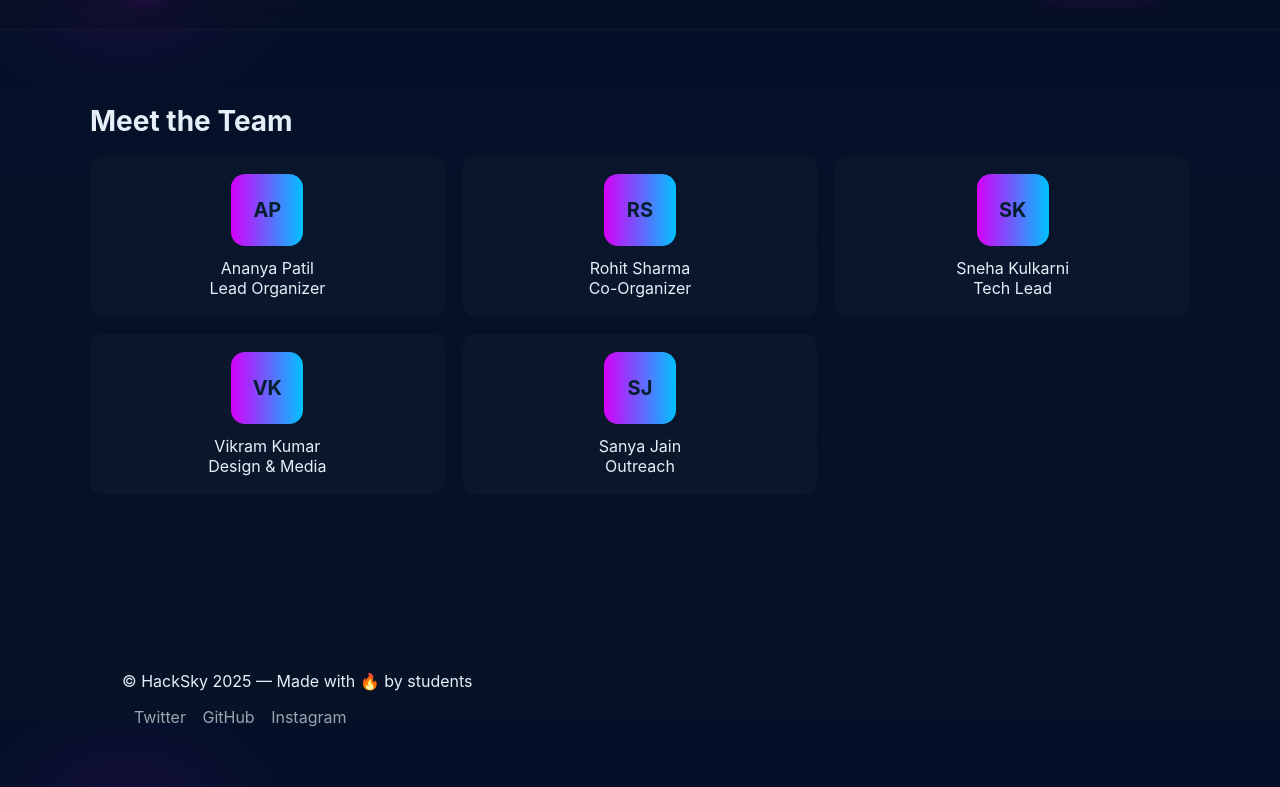
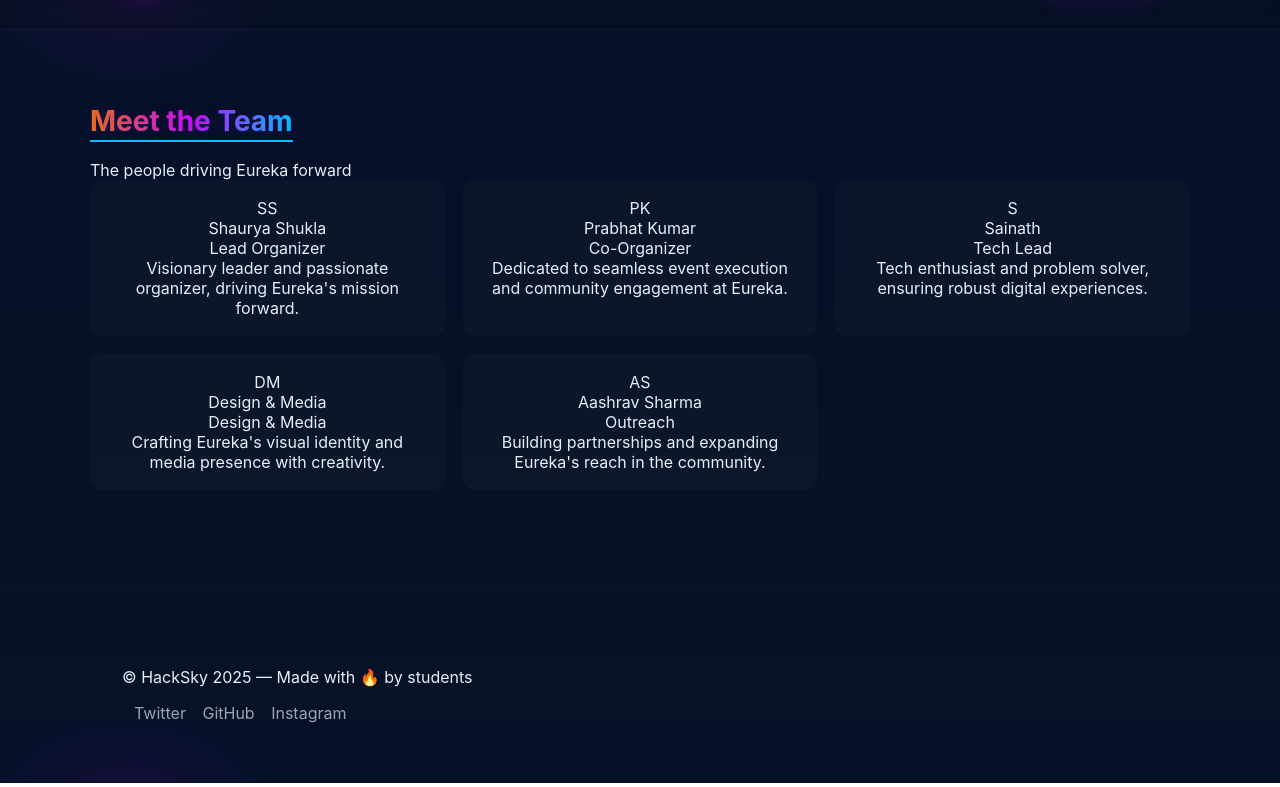
Before and after one commit to JeevithaR3/Eureka_Website, a website: page pages/team.html in a window 1280 px wide. Shown: the part 79-866 px from the top of the page. Drawn offline with Linux system fonts and the light colour scheme.

Commit message:
Update team.html with new team members, roles, and image links. Create /team directory for member photos.

```diff
--- a/pages/team.html
+++ b/pages/team.html
@@ -28,42 +28,38 @@
         </header>
     <main>
         <section class="section container team">
-            <h2 class="section-title reveal">Meet the Team</h2>
+            <h2 class="section-title accent-title glow underline reveal">Meet the Team</h2>
+            <div class="subheading muted reveal delay-1">The people driving Eureka forward</div>
             <div class="team-grid">
-                <div class="person-card reveal">
-                    <div class="avatar avatar-blue">AP</div>
-                    <div class="person-info">
-                        <div class="person-name">Ananya Patil</div>
-                        <div class="person-role">Lead Organizer</div>
-                    </div>
+                <div class="person-card glass reveal">
+                    <div class="avatar-img gradient-border"><img src="../team/shaurya.jpg" alt="Shaurya Shukla" onerror="this.style.display='none';this.parentNode.textContent='SS';"></div>
+                    <div class="person-name">Shaurya Shukla</div>
+                    <div class="person-role role-lead">Lead Organizer</div>
+                    <div class="person-bio">Visionary leader and passionate organizer, driving Eureka's mission forward.</div>
                 </div>
-                <div class="person-card reveal delay-1">
-                    <div class="avatar avatar-pink">RS</div>
-                    <div class="person-info">
-                        <div class="person-name">Rohit Sharma</div>
-                        <div class="person-role">Co-Organizer</div>
-                    </div>
+                <div class="person-card glass reveal delay-1">
+                    <div class="avatar-img gradient-border"><img src="../team/prabhat.jpg" alt="Prabhat Kumar" onerror="this.style.display='none';this.parentNode.textContent='PK';"></div>
+                    <div class="person-name">Prabhat Kumar</div>
+                    <div class="person-role role-lead">Co-Organizer</div>
+                    <div class="person-bio">Dedicated to seamless event execution and community engagement at Eureka.</div>
                 </div>
-                <div class="person-card reveal delay-2">
-                    <div class="avatar avatar-green">SK</div>
-                    <div class="person-info">
-                        <div class="person-name">Sneha Kulkarni</div>
-                        <div class="person-role">Tech Lead</div>
-                    </div>
+                <div class="person-card glass reveal delay-2">
+                    <div class="avatar-img gradient-border"><img src="../team/sainath.jpg" alt="Sainath" onerror="this.style.display='none';this.parentNode.textContent='S';"></div>
+                    <div class="person-name">Sainath</div>
+                    <div class="person-role role-tech">Tech Lead</div>
+                    <div class="person-bio">Tech enthusiast and problem solver, ensuring robust digital experiences.</div>
                 </div>
-                <div class="person-card reveal delay-3">
-                    <div class="avatar avatar-yellow">VK</div>
-                    <div class="person-info">
-                        <div class="person-name">Vikram Kumar</div>
-                        <div class="person-role">Design & Media</div>
-                    </div>
+                <div class="person-card glass reveal delay-3">
+                    <div class="avatar-img gradient-border"><img src="../team/design.jpg" alt="Design & Media" onerror="this.style.display='none';this.parentNode.textContent='DM';"></div>
+                    <div class="person-name">Design & Media</div>
+                    <div class="person-role role-design">Design & Media</div>
+                    <div class="person-bio">Crafting Eureka's visual identity and media presence with creativity.</div>
                 </div>
-                <div class="person-card reveal delay-4">
-                    <div class="avatar avatar-purple">SJ</div>
-                    <div class="person-info">
-                        <div class="person-name">Sanya Jain</div>
-                        <div class="person-role">Outreach</div>
-                    </div>
+                <div class="person-card glass reveal delay-4">
+                    <div class="avatar-img gradient-border"><img src="../team/aashrav.jpg" alt="Aashrav Sharma" onerror="this.style.display='none';this.parentNode.textContent='AS';"></div>
+                    <div class="person-name">Aashrav Sharma</div>
+                    <div class="person-role role-mentorship">Outreach</div>
+                    <div class="person-bio">Building partnerships and expanding Eureka's reach in the community.</div>
                 </div>
             </div>
         </section>
```
